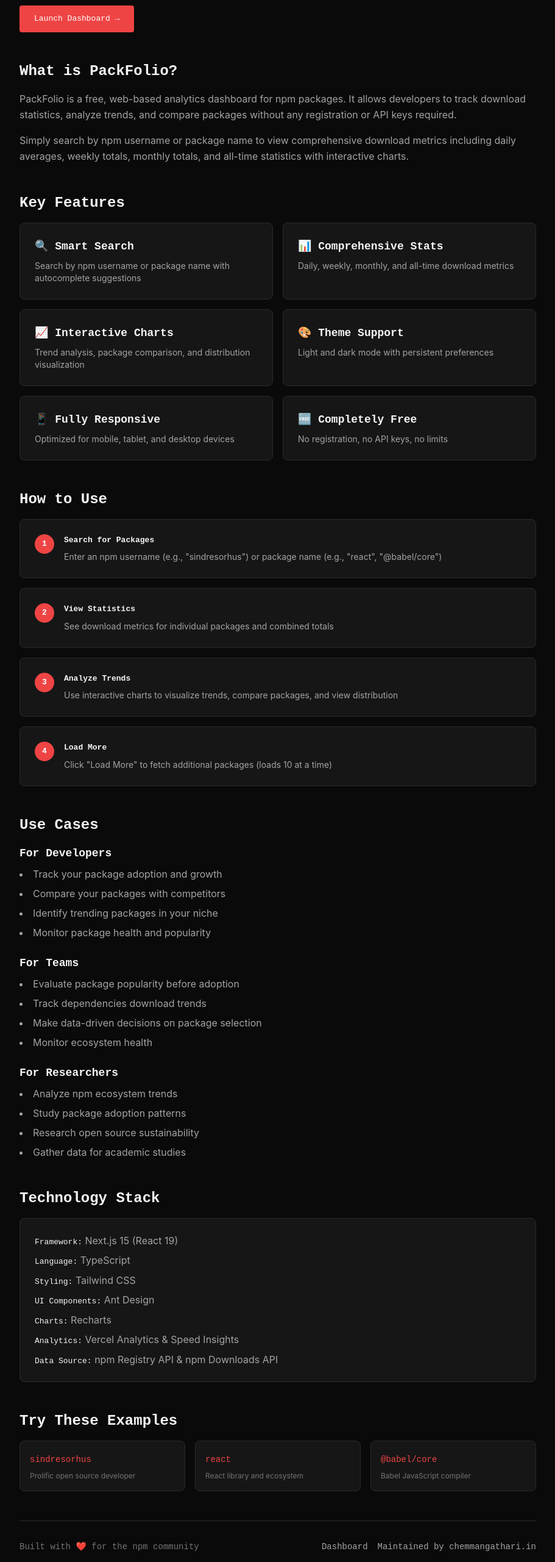
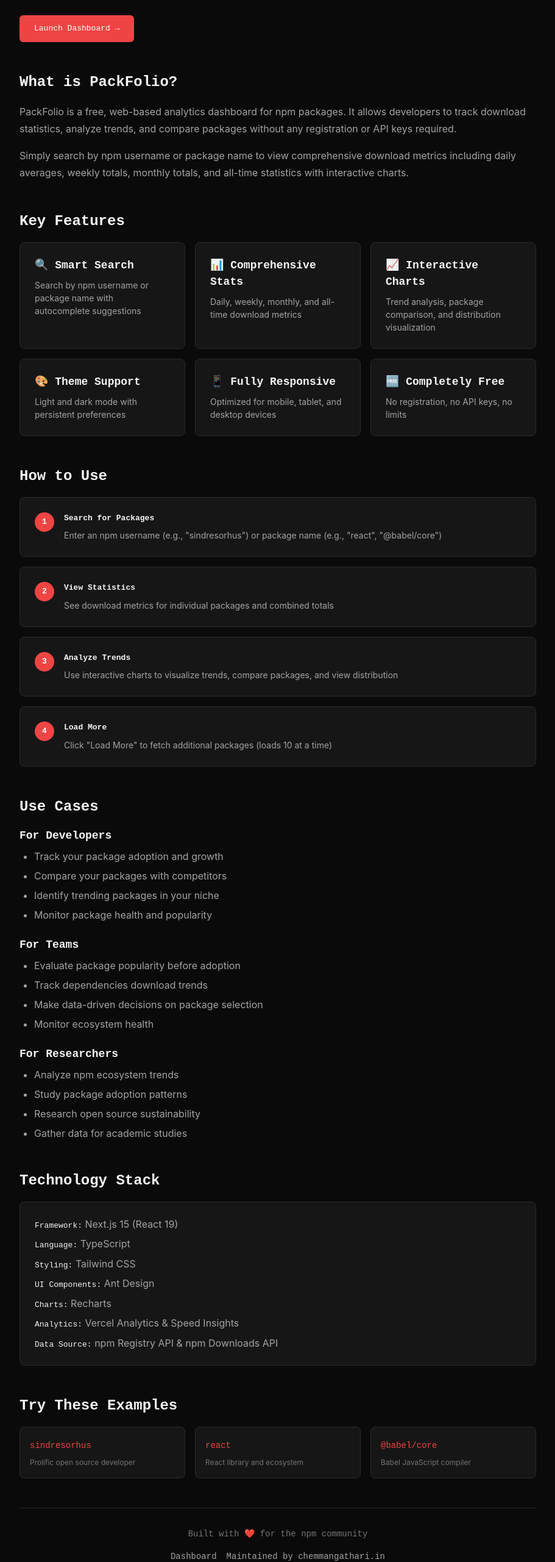
Before and after one commit to Chemmangat/packfolio, a Next.js app: page /about in a window 1280 px wide. Shown: the part 147-2708 px from the top of the page at 61% size, without its empty margins (184-1095 px from the left). Built offline with nearby package versions, Linux system fonts and the light colour scheme; what @ant-design/nextjs-registry would draw is missing.

Commit message:
chore: ssr

```diff
--- a/app/about/page.tsx
+++ b/app/about/page.tsx
@@ -1,56 +1,122 @@
 /**
- * About Page - Static content for SEO and AI crawlers
+ * About Page - Fully Server-Side Rendered
  *
- * This page provides static HTML content that can be easily scraped
- * by AI tools and search engines. Fully server-side rendered.
+ * This page is a pure Server Component with zero client-side dependencies.
+ * All content is rendered in the initial HTML response for optimal AI scraping.
+ *
+ * NO "use client" directive
+ * NO React hooks (useState, useEffect, etc.)
+ * NO dynamic imports with ssr: false
  */
 
 import { Metadata } from 'next';
 import Link from 'next/link';
-import '../globals.css';
+import Script from 'next/script';
 
 export const metadata: Metadata = {
   title: 'About PackFolio - npm Package Analytics Dashboard',
   description: 'Learn about PackFolio, a free npm package analytics dashboard for tracking download statistics and trends. Server-side rendered for optimal SEO and AI scraping.',
+  robots: {
+    index: true,
+    follow: true,
+    googleBot: {
+      index: true,
+      follow: true,
+      'max-snippet': -1,
+      'max-image-preview': 'large',
+      'max-video-preview': -1,
+    },
+  },
+  openGraph: {
+    type: 'website',
+    url: 'https://www.packfolio.dev/about',
+    title: 'About PackFolio - npm Package Analytics Dashboard',
+    description: 'Learn about PackFolio, a free npm package analytics dashboard for tracking download statistics and trends.',
+  },
+  alternates: {
+    canonical: 'https://www.packfolio.dev/about',
+  },
+};
+
+// Structured Data for AI Crawlers
+const structuredData = {
+  "@context": "https://schema.org",
+  "@type": "WebPage",
+  "name": "About PackFolio",
+  "description": "Free npm package analytics dashboard for tracking download statistics and trends.",
+  "url": "https://www.packfolio.dev/about",
+  "isPartOf": {
+    "@type": "WebApplication",
+    "name": "PackFolio",
+    "url": "https://www.packfolio.dev",
+    "applicationCategory": "DeveloperApplication",
+    "operatingSystem": "Web",
+    "offers": {
+      "@type": "Offer",
+      "price": "0",
+      "priceCurrency": "USD"
+    },
+    "featureList": [
+      "npm package search by username or package name",
+      "Real-time download statistics (daily, weekly, monthly, all-time)",
+      "Interactive trend charts with multiple time ranges",
+      "Package comparison across multiple packages",
+      "Download distribution visualization",
+      "Light and dark theme support",
+      "Mobile-responsive design",
+      "Free to use with no registration required"
+    ]
+  }
 };
 
 export default function AboutPage() {
   return (
-    <main className="min-h-screen" style={{ backgroundColor: '#0a0a0a', color: '#f5f5f5' }}>
-      <div className="max-w-4xl mx-auto px-6 py-12">
+    <>
+      {/* Structured Data JSON-LD */}
+      <Script
+        id="structured-data"
+        type="application/ld+json"
+        dangerouslySetInnerHTML={{ __html: JSON.stringify(structuredData) }}
+        strategy="beforeInteractive"
+      />
+
+      <main style={{ minHeight: '100vh', backgroundColor: '#0a0a0a', color: '#f5f5f5' }}>
+        <div style={{ maxWidth: '56rem', margin: '0 auto', padding: '3rem 1.5rem' }}>
           {/* Header */}
-        <div className="mb-12">
-          <h1 className="text-4xl font-bold mb-4" style={{ fontFamily: 'monospace' }}>
+          <header style={{ marginBottom: '3rem' }}>
+            <h1 style={{ fontSize: '2.25rem', fontWeight: 'bold', marginBottom: '1rem', fontFamily: 'monospace' }}>
               <span style={{ color: '#ef4444' }}>$</span> PackFolio
             </h1>
-          <p className="text-xl mb-6" style={{ color: '#a3a3a3' }}>
+            <p style={{ fontSize: '1.25rem', marginBottom: '1.5rem', color: '#a3a3a3' }}>
               Free npm Package Analytics Dashboard
             </p>
             <Link
               href="/"
-            className="inline-block px-6 py-3 rounded transition-colors"
               style={{
+                display: 'inline-block',
+                padding: '0.75rem 1.5rem',
                 backgroundColor: '#ef4444',
                 color: '#ffffff',
+                borderRadius: '0.375rem',
                 fontFamily: 'monospace',
                 textDecoration: 'none'
               }}
             >
               Launch Dashboard →
             </Link>
-        </div>
+          </header>
 
           {/* What is PackFolio */}
-        <section className="mb-12">
-          <h2 className="text-2xl font-bold mb-4" style={{ fontFamily: 'monospace' }}>
+          <section style={{ marginBottom: '3rem' }}>
+            <h2 style={{ fontSize: '1.5rem', fontWeight: 'bold', marginBottom: '1rem', fontFamily: 'monospace' }}>
               What is PackFolio?
             </h2>
-          <p className="leading-relaxed mb-4" style={{ color: '#a3a3a3' }}>
+            <p style={{ lineHeight: '1.75', marginBottom: '1rem', color: '#a3a3a3' }}>
               PackFolio is a free, web-based analytics dashboard for npm packages.
               It allows developers to track download statistics, analyze trends, and
               compare packages without any registration or API keys required.
             </p>
-          <p className="leading-relaxed" style={{ color: '#a3a3a3' }}>
+            <p style={{ lineHeight: '1.75', color: '#a3a3a3' }}>
               Simply search by npm username or package name to view comprehensive
               download metrics including daily averages, weekly totals, monthly totals,
               and all-time statistics with interactive charts.
@@ -58,73 +124,142 @@
           </section>
 
           {/* Key Features */}
-        <section className="mb-12">
-          <h2 className="text-2xl font-bold mb-4" style={{ fontFamily: 'monospace' }}>
+          <section style={{ marginBottom: '3rem' }}>
+            <h2 style={{ fontSize: '1.5rem', fontWeight: 'bold', marginBottom: '1rem', fontFamily: 'monospace' }}>
               Key Features
             </h2>
-          <div className="grid grid-cols-1 md:grid-cols-2 gap-4">
-            {[
-              { icon: '🔍', title: 'Smart Search', desc: 'Search by npm username or package name with autocomplete suggestions' },
-              { icon: '📊', title: 'Comprehensive Stats', desc: 'Daily, weekly, monthly, and all-time download metrics' },
-              { icon: '📈', title: 'Interactive Charts', desc: 'Trend analysis, package comparison, and distribution visualization' },
-              { icon: '🎨', title: 'Theme Support', desc: 'Light and dark mode with persistent preferences' },
-              { icon: '📱', title: 'Fully Responsive', desc: 'Optimized for mobile, tablet, and desktop devices' },
-              { icon: '🆓', title: 'Completely Free', desc: 'No registration, no API keys, no limits' },
-            ].map((feature, idx) => (
-              <div key={idx} className="rounded-lg p-6" style={{ backgroundColor: '#161616', border: '1px solid #2a2a2a' }}>
-                <h3 className="text-lg font-semibold mb-2" style={{ fontFamily: 'monospace' }}>
-                  {feature.icon} {feature.title}
+            <div style={{ display: 'grid', gridTemplateColumns: 'repeat(auto-fit, minmax(250px, 1fr))', gap: '1rem' }}>
+              <div style={{ backgroundColor: '#161616', border: '1px solid #2a2a2a', borderRadius: '0.5rem', padding: '1.5rem' }}>
+                <h3 style={{ fontSize: '1.125rem', fontWeight: '600', marginBottom: '0.5rem', fontFamily: 'monospace' }}>
+                  🔍 Smart Search
                 </h3>
-                <p className="text-sm" style={{ color: '#a3a3a3' }}>
-                  {feature.desc}
+                <p style={{ fontSize: '0.875rem', color: '#a3a3a3' }}>
+                  Search by npm username or package name with autocomplete suggestions
                 </p>
               </div>
-            ))}
+              <div style={{ backgroundColor: '#161616', border: '1px solid #2a2a2a', borderRadius: '0.5rem', padding: '1.5rem' }}>
+                <h3 style={{ fontSize: '1.125rem', fontWeight: '600', marginBottom: '0.5rem', fontFamily: 'monospace' }}>
+                  📊 Comprehensive Stats
+                </h3>
+                <p style={{ fontSize: '0.875rem', color: '#a3a3a3' }}>
+                  Daily, weekly, monthly, and all-time download metrics
+                </p>
+              </div>
+              <div style={{ backgroundColor: '#161616', border: '1px solid #2a2a2a', borderRadius: '0.5rem', padding: '1.5rem' }}>
+                <h3 style={{ fontSize: '1.125rem', fontWeight: '600', marginBottom: '0.5rem', fontFamily: 'monospace' }}>
+                  📈 Interactive Charts
+                </h3>
+                <p style={{ fontSize: '0.875rem', color: '#a3a3a3' }}>
+                  Trend analysis, package comparison, and distribution visualization
+                </p>
+              </div>
+              <div style={{ backgroundColor: '#161616', border: '1px solid #2a2a2a', borderRadius: '0.5rem', padding: '1.5rem' }}>
+                <h3 style={{ fontSize: '1.125rem', fontWeight: '600', marginBottom: '0.5rem', fontFamily: 'monospace' }}>
+                  🎨 Theme Support
+                </h3>
+                <p style={{ fontSize: '0.875rem', color: '#a3a3a3' }}>
+                  Light and dark mode with persistent preferences
+                </p>
+              </div>
+              <div style={{ backgroundColor: '#161616', border: '1px solid #2a2a2a', borderRadius: '0.5rem', padding: '1.5rem' }}>
+                <h3 style={{ fontSize: '1.125rem', fontWeight: '600', marginBottom: '0.5rem', fontFamily: 'monospace' }}>
+                  📱 Fully Responsive
+                </h3>
+                <p style={{ fontSize: '0.875rem', color: '#a3a3a3' }}>
+                  Optimized for mobile, tablet, and desktop devices
+                </p>
+              </div>
+              <div style={{ backgroundColor: '#161616', border: '1px solid #2a2a2a', borderRadius: '0.5rem', padding: '1.5rem' }}>
+                <h3 style={{ fontSize: '1.125rem', fontWeight: '600', marginBottom: '0.5rem', fontFamily: 'monospace' }}>
+                  🆓 Completely Free
+                </h3>
+                <p style={{ fontSize: '0.875rem', color: '#a3a3a3' }}>
+                  No registration, no API keys, no limits
+                </p>
+              </div>
             </div>
           </section>
 
           {/* How to Use */}
-        <section className="mb-12">
-          <h2 className="text-2xl font-bold mb-4" style={{ fontFamily: 'monospace' }}>
+          <section style={{ marginBottom: '3rem' }}>
+            <h2 style={{ fontSize: '1.5rem', fontWeight: 'bold', marginBottom: '1rem', fontFamily: 'monospace' }}>
               How to Use
             </h2>
-          <div className="space-y-4">
-            {[
-              { num: '1', title: 'Search for Packages', desc: 'Enter an npm username (e.g., "sindresorhus") or package name (e.g., "react", "@babel/core")' },
-              { num: '2', title: 'View Statistics', desc: 'See download metrics for individual packages and combined totals' },
-              { num: '3', title: 'Analyze Trends', desc: 'Use interactive charts to visualize trends, compare packages, and view distribution' },
-              { num: '4', title: 'Load More', desc: 'Click "Load More" to fetch additional packages (loads 10 at a time)' },
-            ].map((step, idx) => (
-              <div key={idx} className="rounded-lg p-6" style={{ backgroundColor: '#161616', border: '1px solid #2a2a2a' }}>
-                <div className="flex items-start gap-4">
-                  <div className="flex-shrink-0 w-8 h-8 rounded-full flex items-center justify-center" style={{ backgroundColor: '#ef4444', color: '#ffffff', fontFamily: 'monospace', fontWeight: 'bold' }}>
-                    {step.num}
+            <div style={{ display: 'flex', flexDirection: 'column', gap: '1rem' }}>
+              <div style={{ backgroundColor: '#161616', border: '1px solid #2a2a2a', borderRadius: '0.5rem', padding: '1.5rem' }}>
+                <div style={{ display: 'flex', alignItems: 'flex-start', gap: '1rem' }}>
+                  <div style={{ flexShrink: 0, width: '2rem', height: '2rem', backgroundColor: '#ef4444', color: '#ffffff', borderRadius: '9999px', display: 'flex', alignItems: 'center', justifyContent: 'center', fontFamily: 'monospace', fontWeight: 'bold' }}>
+                    1
                   </div>
                   <div>
-                    <h3 className="font-semibold mb-2" style={{ fontFamily: 'monospace' }}>
-                      {step.title}
+                    <h3 style={{ fontWeight: '600', marginBottom: '0.5rem', fontFamily: 'monospace' }}>
+                      Search for Packages
                     </h3>
-                    <p className="text-sm" style={{ color: '#a3a3a3' }}>
-                      {step.desc}
+                    <p style={{ fontSize: '0.875rem', color: '#a3a3a3' }}>
+                      Enter an npm username (e.g., "sindresorhus") or package name (e.g., "react", "@babel/core")
                     </p>
                   </div>
                 </div>
               </div>
-            ))}
+              <div style={{ backgroundColor: '#161616', border: '1px solid #2a2a2a', borderRadius: '0.5rem', padding: '1.5rem' }}>
+                <div style={{ display: 'flex', alignItems: 'flex-start', gap: '1rem' }}>
+                  <div style={{ flexShrink: 0, width: '2rem', height: '2rem', backgroundColor: '#ef4444', color: '#ffffff', borderRadius: '9999px', display: 'flex', alignItems: 'center', justifyContent: 'center', fontFamily: 'monospace', fontWeight: 'bold' }}>
+                    2
+                  </div>
+                  <div>
+                    <h3 style={{ fontWeight: '600', marginBottom: '0.5rem', fontFamily: 'monospace' }}>
+                      View Statistics
+                    </h3>
+                    <p style={{ fontSize: '0.875rem', color: '#a3a3a3' }}>
+                      See download metrics for individual packages and combined totals
+                    </p>
+                  </div>
+                </div>
+              </div>
+              <div style={{ backgroundColor: '#161616', border: '1px solid #2a2a2a', borderRadius: '0.5rem', padding: '1.5rem' }}>
+                <div style={{ display: 'flex', alignItems: 'flex-start', gap: '1rem' }}>
+                  <div style={{ flexShrink: 0, width: '2rem', height: '2rem', backgroundColor: '#ef4444', color: '#ffffff', borderRadius: '9999px', display: 'flex', alignItems: 'center', justifyContent: 'center', fontFamily: 'monospace', fontWeight: 'bold' }}>
+                    3
+                  </div>
+                  <div>
+                    <h3 style={{ fontWeight: '600', marginBottom: '0.5rem', fontFamily: 'monospace' }}>
+                      Analyze Trends
+                    </h3>
+                    <p style={{ fontSize: '0.875rem', color: '#a3a3a3' }}>
+                      Use interactive charts to visualize trends, compare packages, and view distribution
+                    </p>
+                  </div>
+                </div>
+              </div>
+              <div style={{ backgroundColor: '#161616', border: '1px solid #2a2a2a', borderRadius: '0.5rem', padding: '1.5rem' }}>
+                <div style={{ display: 'flex', alignItems: 'flex-start', gap: '1rem' }}>
+                  <div style={{ flexShrink: 0, width: '2rem', height: '2rem', backgroundColor: '#ef4444', color: '#ffffff', borderRadius: '9999px', display: 'flex', alignItems: 'center', justifyContent: 'center', fontFamily: 'monospace', fontWeight: 'bold' }}>
+                    4
+                  </div>
+                  <div>
+                    <h3 style={{ fontWeight: '600', marginBottom: '0.5rem', fontFamily: 'monospace' }}>
+                      Load More
+                    </h3>
+                    <p style={{ fontSize: '0.875rem', color: '#a3a3a3' }}>
+                      Click "Load More" to fetch additional packages (loads 10 at a time)
+                    </p>
+                  </div>
+                </div>
+              </div>
             </div>
           </section>
 
           {/* Use Cases */}
-        <section className="mb-12">
-          <h2 className="text-2xl font-bold mb-4" style={{ fontFamily: 'monospace' }}>
+          <section style={{ marginBottom: '3rem' }}>
+            <h2 style={{ fontSize: '1.5rem', fontWeight: 'bold', marginBottom: '1rem', fontFamily: 'monospace' }}>
               Use Cases
             </h2>
-          <div className="space-y-6">
+            <div style={{ display: 'flex', flexDirection: 'column', gap: '1.5rem' }}>
               <div>
-              <h3 className="text-lg font-semibold mb-2" style={{ fontFamily: 'monospace' }}>
+                <h3 style={{ fontSize: '1.125rem', fontWeight: '600', marginBottom: '0.5rem', fontFamily: 'monospace' }}>
                   For Developers
                 </h3>
-              <ul className="list-disc list-inside space-y-2" style={{ color: '#a3a3a3' }}>
+                <ul style={{ listStyleType: 'disc', paddingLeft: '1.5rem', display: 'flex', flexDirection: 'column', gap: '0.5rem', color: '#a3a3a3' }}>
                   <li>Track your package adoption and growth</li>
                   <li>Compare your packages with competitors</li>
                   <li>Identify trending packages in your niche</li>
@@ -132,10 +267,10 @@
                 </ul>
               </div>
               <div>
-              <h3 className="text-lg font-semibold mb-2" style={{ fontFamily: 'monospace' }}>
+                <h3 style={{ fontSize: '1.125rem', fontWeight: '600', marginBottom: '0.5rem', fontFamily: 'monospace' }}>
                   For Teams
                 </h3>
-              <ul className="list-disc list-inside space-y-2" style={{ color: '#a3a3a3' }}>
+                <ul style={{ listStyleType: 'disc', paddingLeft: '1.5rem', display: 'flex', flexDirection: 'column', gap: '0.5rem', color: '#a3a3a3' }}>
                   <li>Evaluate package popularity before adoption</li>
                   <li>Track dependencies download trends</li>
                   <li>Make data-driven decisions on package selection</li>
@@ -143,10 +278,10 @@
                 </ul>
               </div>
               <div>
-              <h3 className="text-lg font-semibold mb-2" style={{ fontFamily: 'monospace' }}>
+                <h3 style={{ fontSize: '1.125rem', fontWeight: '600', marginBottom: '0.5rem', fontFamily: 'monospace' }}>
                   For Researchers
                 </h3>
-              <ul className="list-disc list-inside space-y-2" style={{ color: '#a3a3a3' }}>
+                <ul style={{ listStyleType: 'disc', paddingLeft: '1.5rem', display: 'flex', flexDirection: 'column', gap: '0.5rem', color: '#a3a3a3' }}>
                   <li>Analyze npm ecosystem trends</li>
                   <li>Study package adoption patterns</li>
                   <li>Research open source sustainability</li>
@@ -157,12 +292,12 @@
           </section>
 
           {/* Technology Stack */}
-        <section className="mb-12">
-          <h2 className="text-2xl font-bold mb-4" style={{ fontFamily: 'monospace' }}>
+          <section style={{ marginBottom: '3rem' }}>
+            <h2 style={{ fontSize: '1.5rem', fontWeight: 'bold', marginBottom: '1rem', fontFamily: 'monospace' }}>
               Technology Stack
             </h2>
-          <div className="rounded-lg p-6" style={{ backgroundColor: '#161616', border: '1px solid #2a2a2a' }}>
-            <ul className="space-y-2" style={{ color: '#a3a3a3' }}>
+            <div style={{ backgroundColor: '#161616', border: '1px solid #2a2a2a', borderRadius: '0.5rem', padding: '1.5rem' }}>
+              <ul style={{ display: 'flex', flexDirection: 'column', gap: '0.5rem', color: '#a3a3a3' }}>
                 <li><span style={{ color: '#f5f5f5', fontFamily: 'monospace' }}>Framework:</span> Next.js 15 (React 19)</li>
                 <li><span style={{ color: '#f5f5f5', fontFamily: 'monospace' }}>Language:</span> TypeScript</li>
                 <li><span style={{ color: '#f5f5f5', fontFamily: 'monospace' }}>Styling:</span> Tailwind CSS</li>
@@ -175,39 +310,48 @@
           </section>
 
           {/* Popular Examples */}
-        <section className="mb-12">
-          <h2 className="text-2xl font-bold mb-4" style={{ fontFamily: 'monospace' }}>
+          <section style={{ marginBottom: '3rem' }}>
+            <h2 style={{ fontSize: '1.5rem', fontWeight: 'bold', marginBottom: '1rem', fontFamily: 'monospace' }}>
               Try These Examples
             </h2>
-          <div className="grid grid-cols-1 md:grid-cols-3 gap-4">
-            {[
-              { code: 'sindresorhus', desc: 'Prolific open source developer' },
-              { code: 'react', desc: 'React library and ecosystem' },
-              { code: '@babel/core', desc: 'Babel JavaScript compiler' },
-            ].map((example, idx) => (
-              <div key={idx} className="rounded-lg p-4" style={{ backgroundColor: '#161616', border: '1px solid #2a2a2a' }}>
+            <div style={{ display: 'grid', gridTemplateColumns: 'repeat(auto-fit, minmax(200px, 1fr))', gap: '1rem' }}>
+              <div style={{ backgroundColor: '#161616', border: '1px solid #2a2a2a', borderRadius: '0.5rem', padding: '1rem' }}>
                 <code style={{ color: '#ef4444', fontFamily: 'monospace', fontSize: '0.875rem' }}>
-                  {example.code}
+                  sindresorhus
                 </code>
-                <p className="text-xs mt-2" style={{ color: '#737373' }}>
-                  {example.desc}
+                <p style={{ fontSize: '0.75rem', marginTop: '0.5rem', color: '#737373' }}>
+                  Prolific open source developer
                 </p>
               </div>
-            ))}
+              <div style={{ backgroundColor: '#161616', border: '1px solid #2a2a2a', borderRadius: '0.5rem', padding: '1rem' }}>
+                <code style={{ color: '#ef4444', fontFamily: 'monospace', fontSize: '0.875rem' }}>
+                  react
+                </code>
+                <p style={{ fontSize: '0.75rem', marginTop: '0.5rem', color: '#737373' }}>
+                  React library and ecosystem
+                </p>
+              </div>
+              <div style={{ backgroundColor: '#161616', border: '1px solid #2a2a2a', borderRadius: '0.5rem', padding: '1rem' }}>
+                <code style={{ color: '#ef4444', fontFamily: 'monospace', fontSize: '0.875rem' }}>
+                  @babel/core
+                </code>
+                <p style={{ fontSize: '0.75rem', marginTop: '0.5rem', color: '#737373' }}>
+                  Babel JavaScript compiler
+                </p>
+              </div>
             </div>
           </section>
 
           {/* Footer */}
           <footer style={{ borderTop: '1px solid #2a2a2a', paddingTop: '2rem', marginTop: '3rem' }}>
-          <div className="flex flex-col md:flex-row justify-between items-center gap-4">
-            <p className="text-sm" style={{ color: '#737373', fontFamily: 'monospace' }}>
+            <div style={{ display: 'flex', flexDirection: 'column', alignItems: 'center', gap: '1rem' }}>
+              <p style={{ fontSize: '0.875rem', color: '#737373', fontFamily: 'monospace' }}>
                 Built with ❤️ for the npm community
               </p>
-            <div className="flex gap-4">
+              <div style={{ display: 'flex', gap: '1rem' }}>
                 <Link
                   href="/"
-                className="text-sm transition-colors"
-                style={{ color: '#a3a3a3', fontFamily: 'monospace', textDecoration: 'none' }}
+                  style={{ fontSize: '0.875rem', color: '#a3a3a3', fontFamily: 'monospace', textDecoration: 'none' }}
                 >
                   Dashboard
                 </Link>
@@ -215,8 +359,7 @@
                   href="https://chemmangathari.in"
                   target="_blank"
                   rel="noopener noreferrer"
-                className="text-sm transition-colors"
-                style={{ color: '#a3a3a3', fontFamily: 'monospace', textDecoration: 'none' }}
+                  style={{ fontSize: '0.875rem', color: '#a3a3a3', fontFamily: 'monospace', textDecoration: 'none' }}
                 >
                   Maintained by chemmangathari.in
                 </a>
@@ -225,5 +368,6 @@
           </footer>
         </div>
       </main>
+    </>
   );
 }
--- a/contexts/ThemeContext.tsx
+++ b/contexts/ThemeContext.tsx
@@ -42,11 +42,7 @@
     setTheme((prev) => (prev === 'light' ? 'dark' : 'light'));
   };
 
-  // Prevent flash of wrong theme
-  if (!mounted) {
-    return null;
-  }
-
+  // Render children immediately to prevent bailout, apply theme after mount
   return (
     <ThemeContext.Provider value={{ theme, toggleTheme }}>
       {children}
```
Lines whose indentation alone changed are shown as unchanged.
